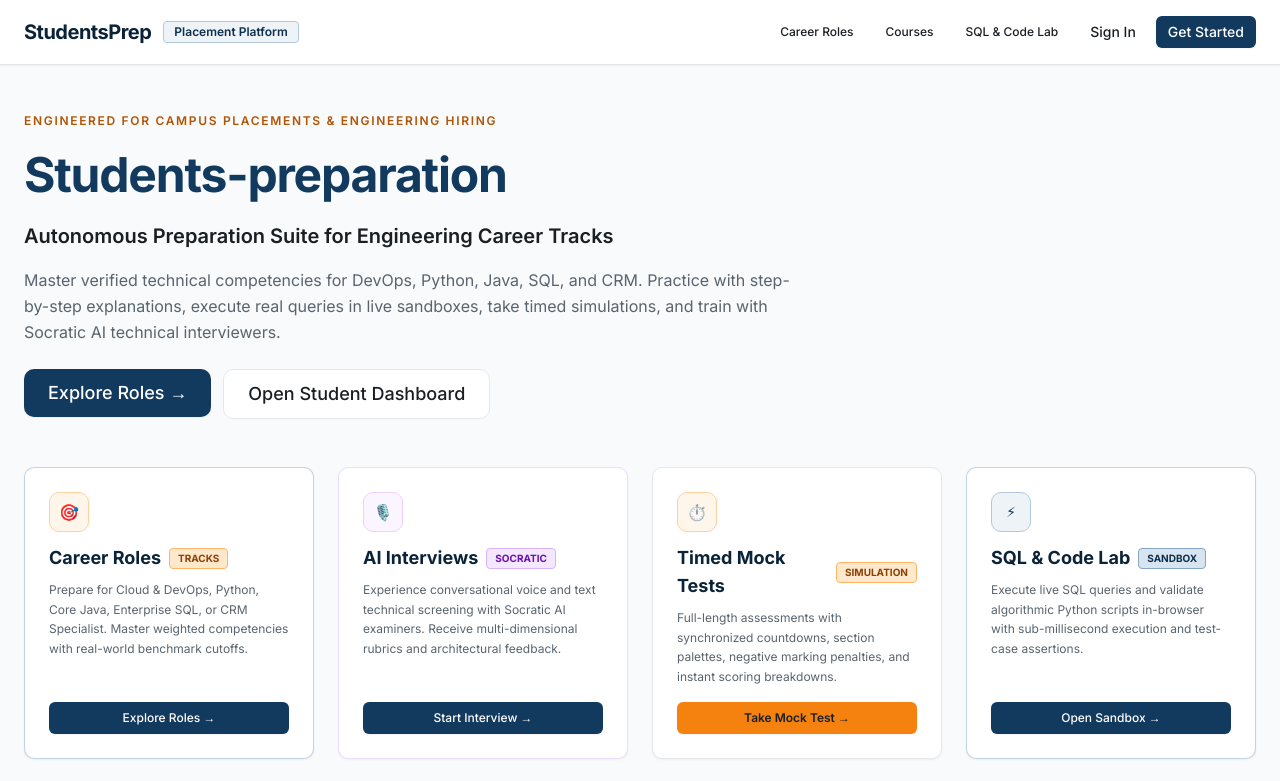
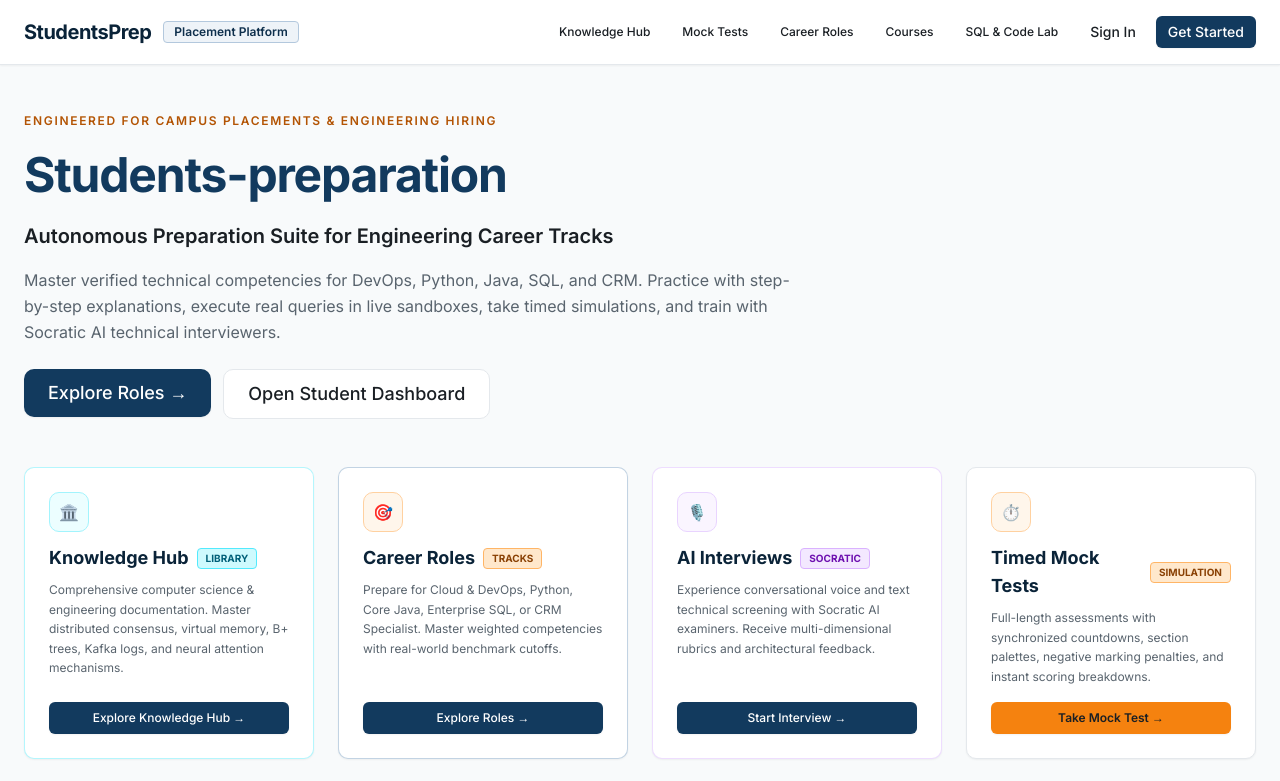
Before and after one commit to LokeshGuttikonda-Cell/Students-preparation, a Next.js app: page / in a window 1280 px wide. Shown: the top 781 px of the page. Built offline with nearby package versions, Linux system fonts and the light colour scheme; no server answers.

Commit message:
feat: enhance landing page hubs, dashboard quick launcher, and course detail roadmap

```diff
--- a/src/app/(student)/courses/[slug]/page.tsx
+++ b/src/app/(student)/courses/[slug]/page.tsx
@@ -1,7 +1,8 @@
 'use client';
 
-import React, { useEffect, useState, use } from 'react';
+import React, { useEffect, useState } from 'react';
 import Link from 'next/link';
+import { useParams } from 'next/navigation';
 import {
   getCourse,
   enrollInCourse,
@@ -13,14 +14,9 @@ import { useAuth } from '../../../../context/AuthContext';
 import { Button } from '../../../../components/ui/Button';
 import { Card, CardContent } from '../../../../components/ui/Card';
 
-interface CourseDetailPageProps {
-  params: Promise<{
-    slug: string;
-  }>;
-}
-
-export default function CourseDetailPage({ params }: CourseDetailPageProps) {
-  const { slug } = use(params);
+export default function CourseDetailPage() {
+  const routeParams = useParams<{ slug: string }>();
+  const slug = routeParams?.slug;
   const { user } = useAuth();
 
   const [course, setCourse] = useState<CourseTrackDetail | null>(null);
@@ -31,11 +27,12 @@ export default function CourseDetailPage({ params }: CourseDetailPageProps) {
   const [enrollSuccess, setEnrollSuccess] = useState<string | null>(null);
 
   useEffect(() => {
+    if (!slug) return;
     async function loadData() {
       try {
         setLoading(true);
         setError(null);
-        const courseData = await getCourse(slug);
+        const courseData = await getCourse(slug!);
         setCourse(courseData);
 
         if (user && (courseData.isEnrolled || courseData.id)) {
--- a/src/app/(student)/dashboard/page.tsx
+++ b/src/app/(student)/dashboard/page.tsx
@@ -136,14 +136,29 @@ export default function StudentDashboardPage() {
             </p>
           </div>
 
-          <div className="flex items-center gap-3">
+          <div className="flex flex-wrap items-center gap-2.5">
+            <Link href="/curriculum">
+              <Button variant="ghost" size="sm" className="text-xs">
+                🏛️ Knowledge Hub
+              </Button>
+            </Link>
+            <Link href="/interviews">
+              <Button variant="ghost" size="sm" className="text-xs">
+                🎙️ AI Interview
+              </Button>
+            </Link>
+            <Link href="/sandbox">
+              <Button variant="ghost" size="sm" className="text-xs">
+                ⚡ Sandbox
+              </Button>
+            </Link>
             <Link href="/practice">
-              <Button variant="secondary" size="sm">
+              <Button variant="secondary" size="sm" className="text-xs">
                 Topic Practice
               </Button>
             </Link>
             <Link href="/mock-tests">
-              <Button variant="primary" size="sm">
+              <Button variant="primary" size="sm" className="text-xs font-semibold">
                 Take Mock Test →
               </Button>
             </Link>
--- a/src/app/page.tsx
+++ b/src/app/page.tsx
@@ -25,10 +25,20 @@ export default function Home() {
 
           <div className="flex items-center gap-3">
             {user ? (
-              <div className="flex items-center gap-3">
-                <span className="text-xs text-text-muted hidden md:inline">
+              <div className="flex items-center gap-2">
+                <span className="text-xs text-text-muted hidden xl:inline">
                   Signed in as <strong className="text-text">{user.name}</strong>
                 </span>
+                <Link href="/curriculum">
+                  <Button variant="ghost" size="sm" className="text-xs">
+                    Knowledge Hub
+                  </Button>
+                </Link>
+                <Link href="/mock-tests">
+                  <Button variant="ghost" size="sm" className="text-xs">
+                    Mock Tests
+                  </Button>
+                </Link>
                 <Link href="/roles">
                   <Button variant="ghost" size="sm" className="text-xs">
                     Career Roles
@@ -67,6 +77,16 @@ export default function Home() {
               </div>
             ) : (
               <div className="flex items-center gap-2">
+                <Link href="/curriculum">
+                  <Button variant="ghost" size="sm" className="text-xs">
+                    Knowledge Hub
+                  </Button>
+                </Link>
+                <Link href="/mock-tests">
+                  <Button variant="ghost" size="sm" className="text-xs">
+                    Mock Tests
+                  </Button>
+                </Link>
                 <Link href="/roles">
                   <Button variant="ghost" size="sm" className="text-xs">
                     Career Roles
@@ -127,6 +147,34 @@ export default function Home() {
 
         {/* Feature Cards Grid (All Core Subsystems) */}
         <div className="grid grid-cols-1 md:grid-cols-2 lg:grid-cols-4 gap-6">
+          {/* Technical Knowledge Hub Card */}
+          <Card className="hover:border-primary-700/50 hover:shadow-md transition-all border-cyan-200/80 bg-surface">
+            <CardContent className="p-6 space-y-4 flex flex-col justify-between h-full">
+              <div className="space-y-3">
+                <div className="w-10 h-10 rounded-lg bg-cyan-50 border border-cyan-200 flex items-center justify-center text-cyan-700 font-bold">
+                  🏛️
+                </div>
+                <div>
+                  <div className="flex items-center gap-2">
+                    <h2 className="text-lg font-bold text-primary-900">
+                      Knowledge Hub
+                    </h2>
+                    <span className="text-[10px] font-bold uppercase bg-cyan-100 text-cyan-800 px-2 py-0.5 rounded border border-cyan-300">
+                      Library
+                    </span>
+                  </div>
+                  <p className="text-xs text-text-muted mt-2 leading-relaxed">
+                    Comprehensive computer science &amp; engineering documentation. Master distributed consensus,
+                    virtual memory, B+ trees, Kafka logs, and neural attention mechanisms.
+                  </p>
+                </div>
+              </div>
+              <Link href="/curriculum">
+                <Button variant="primary" className="w-full text-xs">Explore Knowledge Hub &rarr;</Button>
+              </Link>
+            </CardContent>
+          </Card>
+
           {/* Career Roles Card */}
           <Card className="hover:border-primary-700/50 hover:shadow-md transition-all border-primary-200/80 bg-surface">
             <CardContent className="p-6 space-y-4 flex flex-col justify-between h-full">
@@ -410,6 +458,9 @@ export default function Home() {
             <p>Autonomous Role-Based Preparation Platform for Engineering Career Tracks.</p>
           </div>
           <div className="flex flex-wrap items-center justify-center gap-6">
+            <Link href="/curriculum" className="hover:text-primary-700 transition-colors">
+              Knowledge Hub
+            </Link>
             <Link href="/roles" className="hover:text-primary-700 transition-colors">
               Career Roles
             </Link>
```
Also changed, not shown: 1 other file (tests, documents, lock files or other folders).
